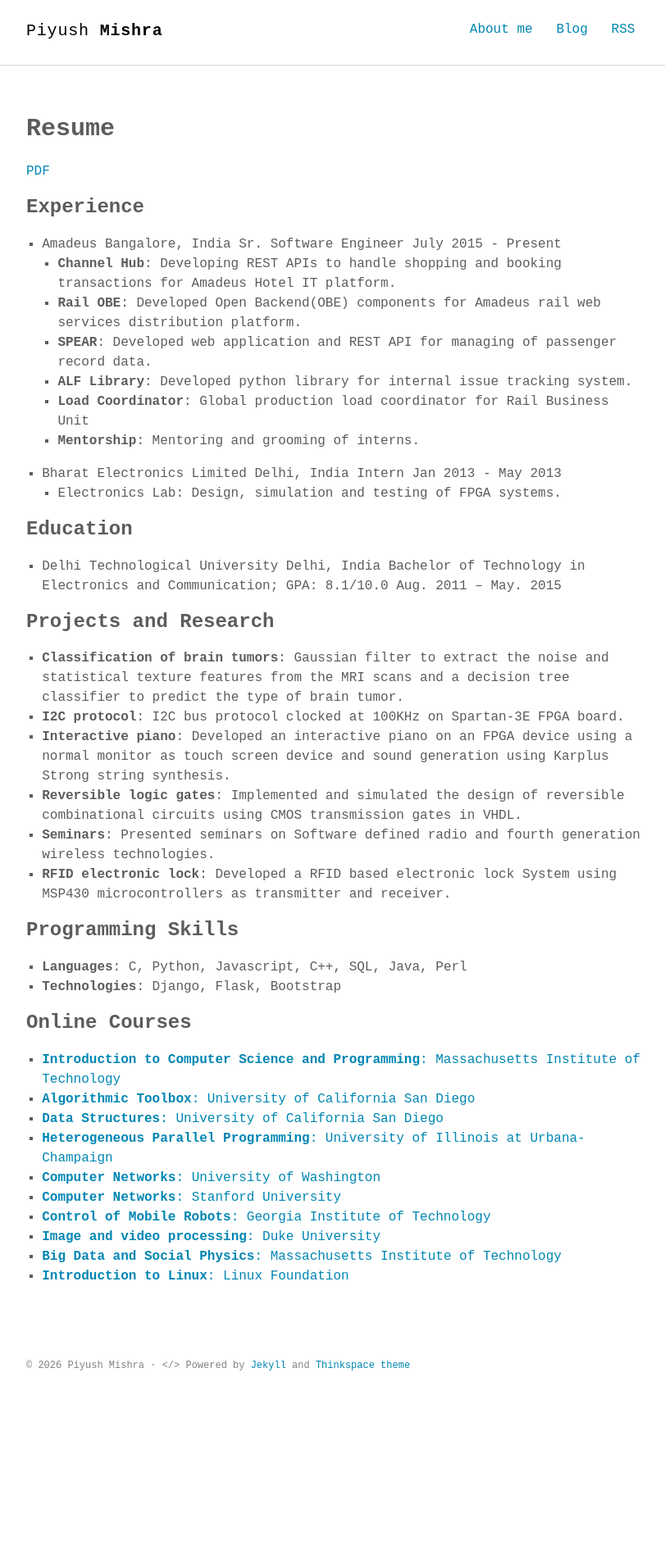
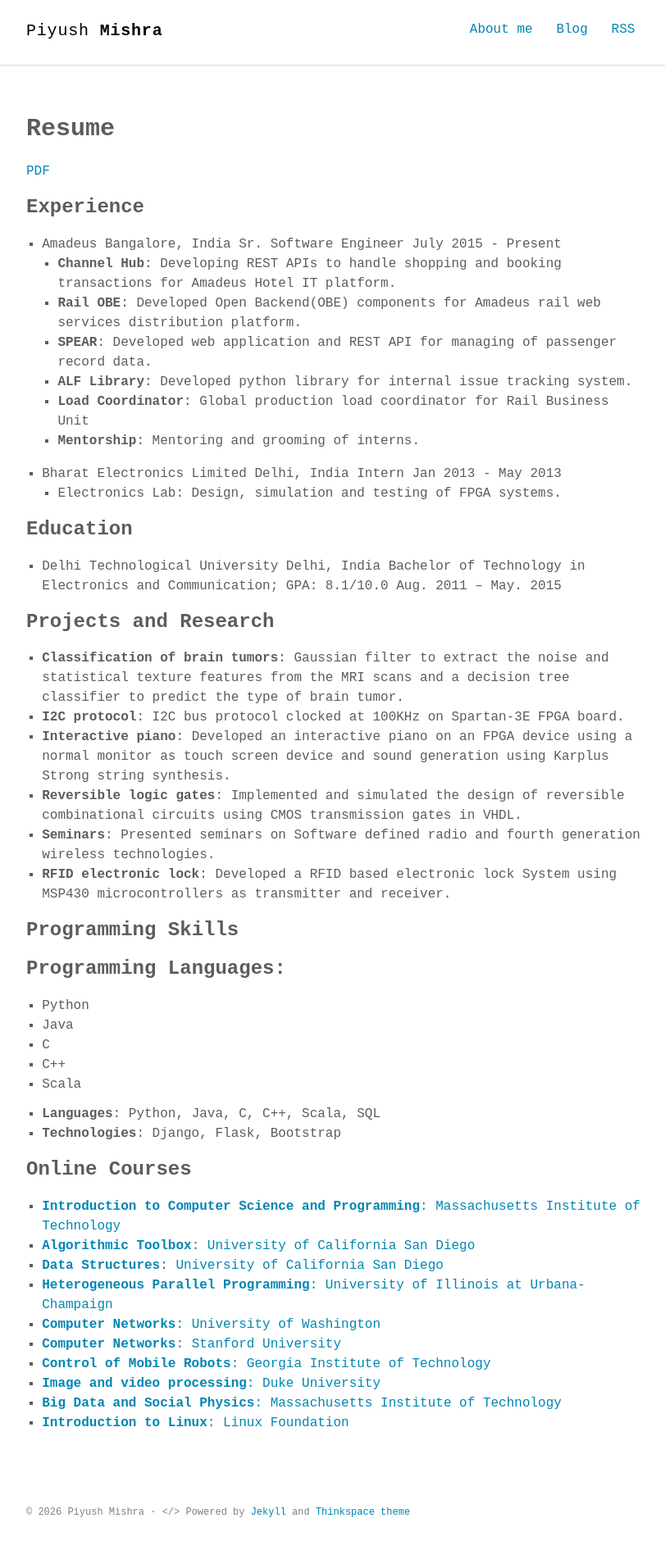
Before and after one commit to piymis/piymis.github.io, a Jekyll site: the page built from resume.md, in a window 1280 px wide. Shown: the whole page at 82% size, without its empty margins (232-1043 px from the left). Built offline with Jekyll 4.4.1, drawn with Linux system fonts in a browser that asks for light colours; some web fonts are replaced; a script that is not in the unit is left out; before the commit the page ends 1723 px from its top, so only the background shows below that.

Commit message:
Updated Resume

```diff
--- a/resume.md
+++ b/resume.md
@@ -49,8 +49,14 @@ layout: page
 <!-- --------PROGRAMMING SKILLS------------ -->
 
 ### Programming Skills
+### Programming Languages:
+* Python
+* Java
+* C
+* C++
+* Scala
 
-* **Languages**: C, Python, Javascript, C++, SQL, Java, Perl
+* **Languages**: Python, Java, C, C++, Scala, SQL
 * **Technologies**: Django, Flask, Bootstrap
 
 <!-- --------Courses ------------  -->
```
